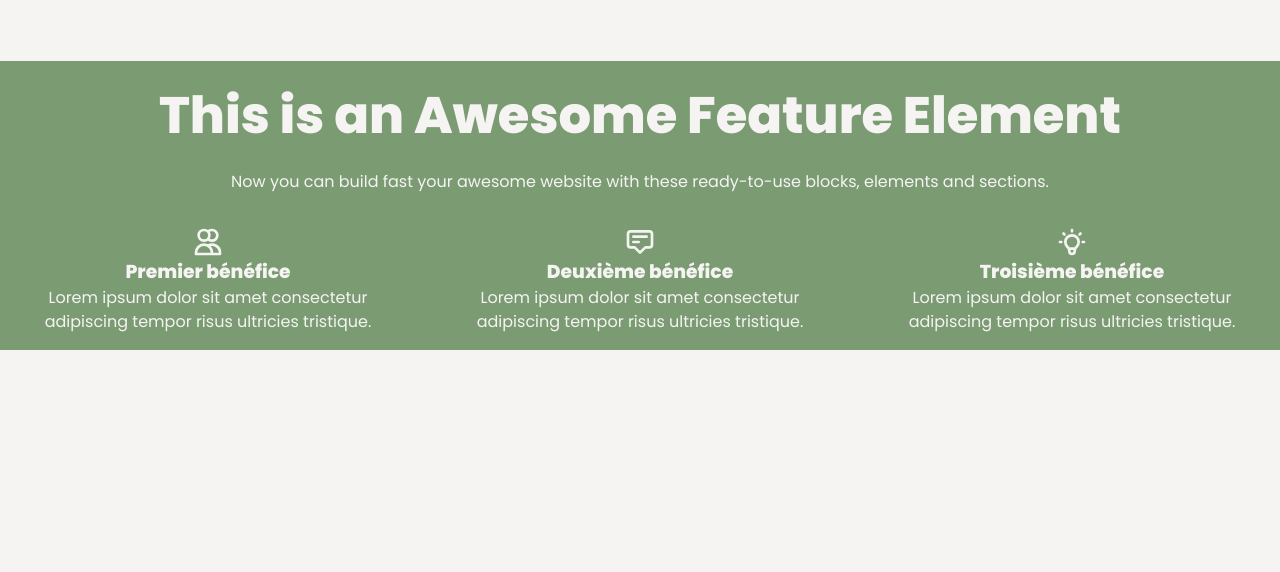
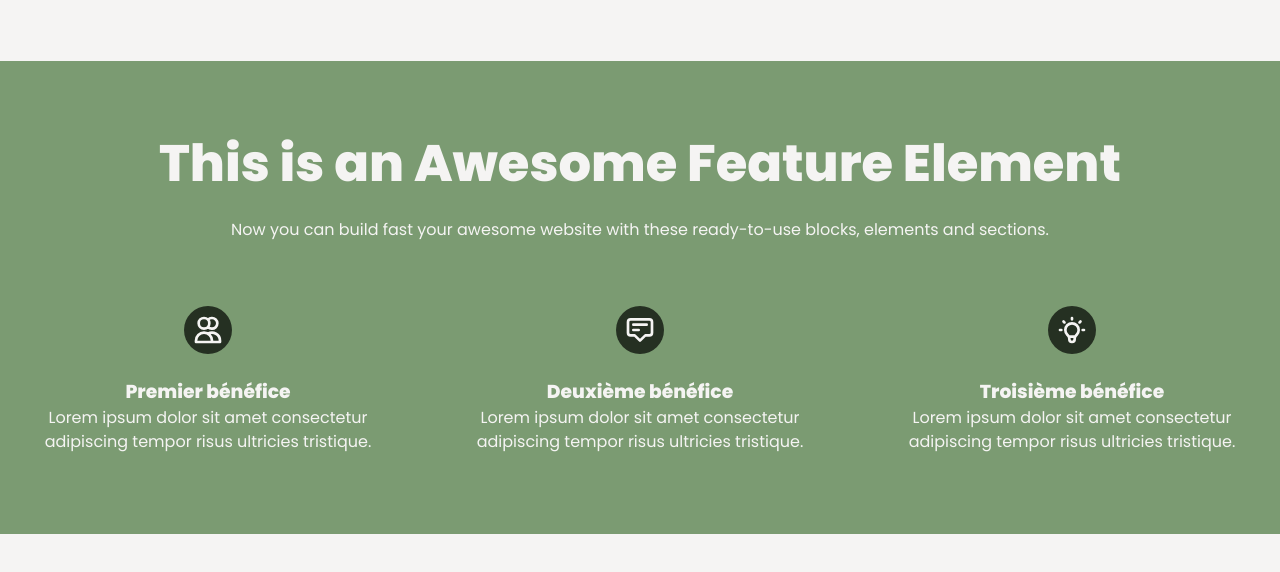
Before and after one commit to sdelon/html-css-portfolio, a website built with Vite: page index.html in a window 1280 px wide. Shown: the part 620-1192 px from the top of the page. Before the commit the page ends 970 px from the top, so only its background shows below. Built offline with nearby package versions, Linux system fonts and the light colour scheme.

Commit message:
2 files modified

```diff
--- a/index.html
+++ b/index.html
@@ -56,23 +56,32 @@
         </div>
         <div class="features-list">
           <div class="item">
-            <img src="/svg/users.svg" alt="">
+            <div class="item-icon">
+              <img src="/svg/users.svg" alt="">
+            </div>
             <h3>Premier bénéfice</h3>
             <p>Lorem ipsum dolor sit amet consectetur adipiscing tempor risus ultricies tristique.</p>
           </div>
           <div class="item">
-            <img src="/svg/bulle.svg" alt="">
+            <div class="item-icon">
+              <img src="/svg/bulle.svg" alt="">
+            </div>
             <h3>Deuxième bénéfice</h3>
             <p>Lorem ipsum dolor sit amet consectetur adipiscing tempor risus ultricies tristique.</p>
           </div>
           <div class="item">
-            <img src="/svg/light.svg" alt="">
+            <div class="item-icon">
+              <img src="/svg/light.svg" alt="">
+            </div>
             <h3>Troisième bénéfice</h3>
             <p>Lorem ipsum dolor sit amet consectetur adipiscing tempor risus ultricies tristique.</p>
           </div>
         </div>
       </div>
     </section>
+    <section class="projets">
+
+    </section>
     <script type="module" src="/main.js"></script>
   </body>
 </html>
--- a/style.css
+++ b/style.css
@@ -179,11 +179,13 @@ header {
 .features {
   background-color: var(--light-green);
   color: var(--light-gray-bg);
+  margin-bottom: var(--spacing-section);
+  padding: calc(var(--page-padding) * 4) 0;
 }
 
 .features .features-titles {
-  padding: var(--page-padding);
   text-align: center;
+  margin-bottom: 3rem;
 }
 
 .features .features-titles h2 {
@@ -203,9 +205,14 @@ header {
   flex: 1 1 200px;
 }
 
-.features-list .item img {
-  width: 2rem;
+.features-list .item .item-icon {
+  width: 3rem;
+  height: 3rem;
+  padding: 0.5rem;
   margin: 0 auto;
+  margin-bottom: 1.5rem;
+  background-color: var(--dark-green);
+  border-radius: 50%;
 }
 /* /FEATURES */
 
```
